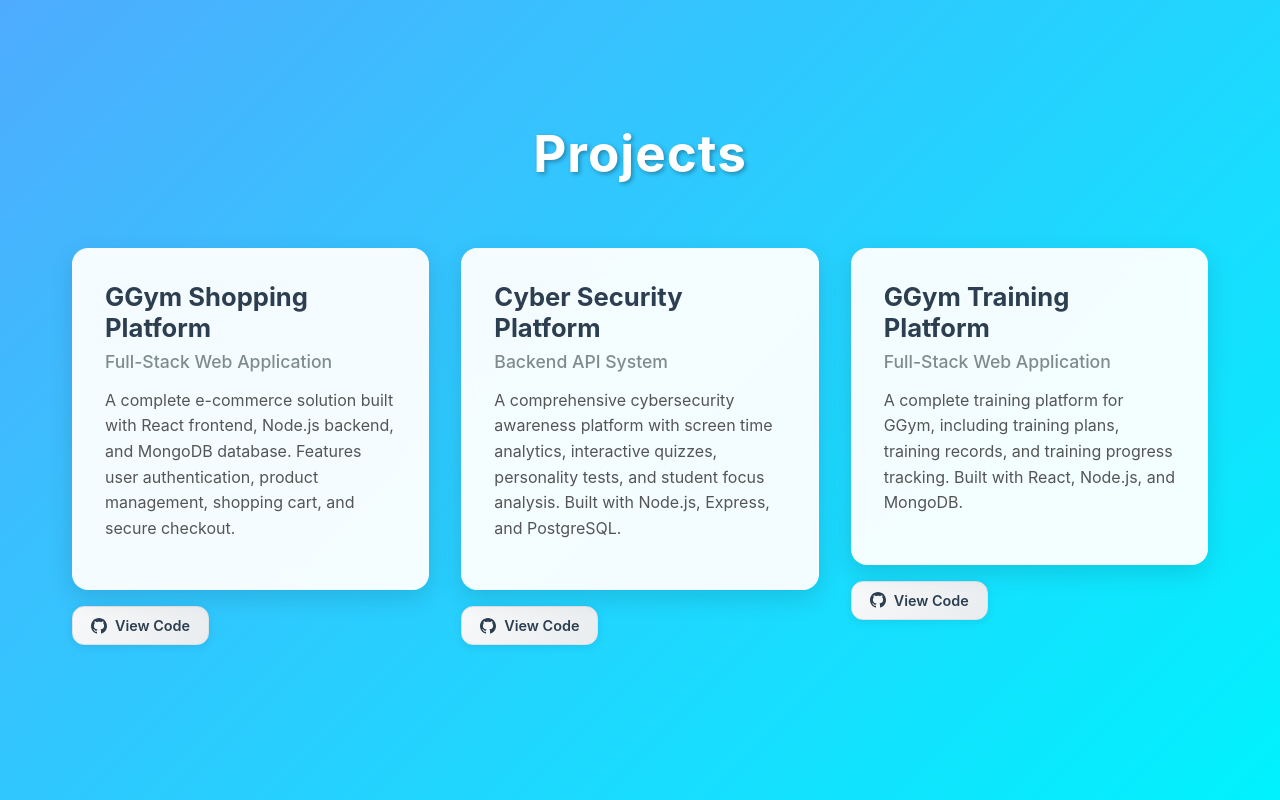
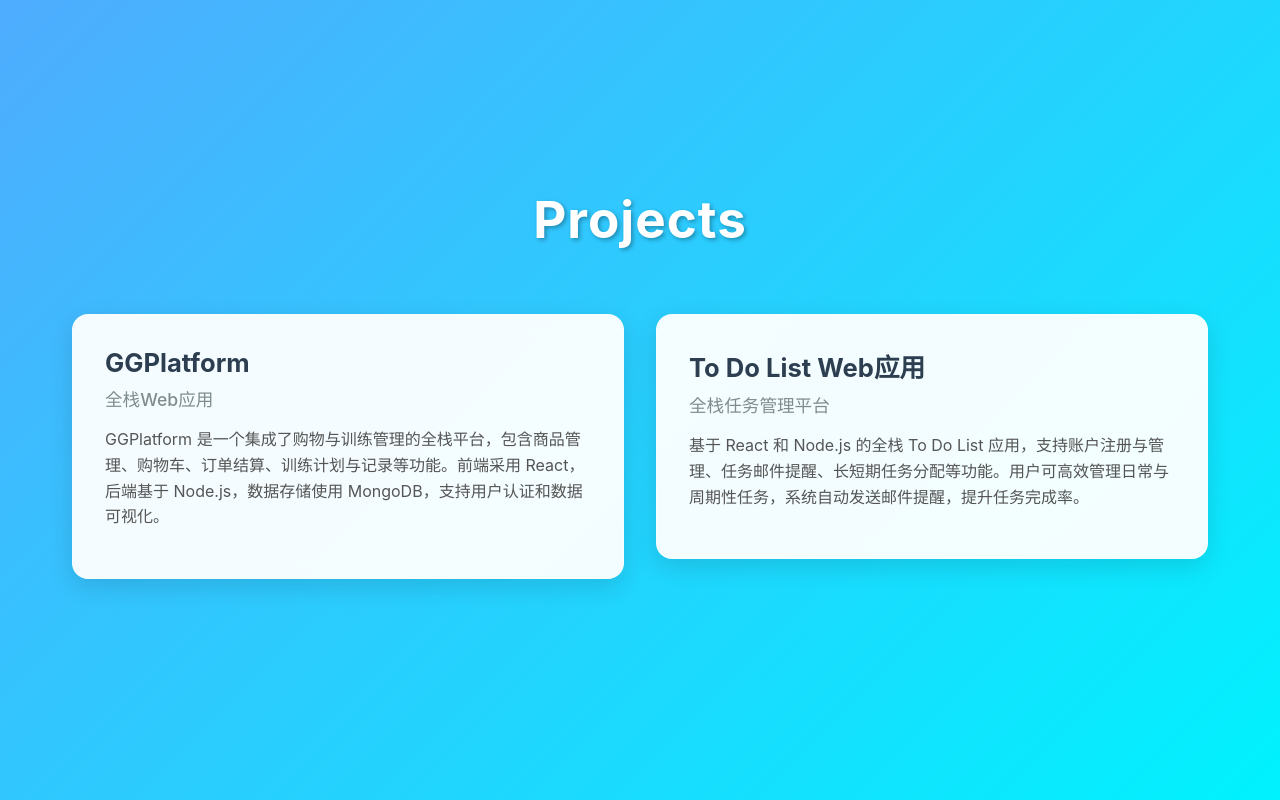
Before and after one commit to StartAt2023/resume-web, a React (Create React App) app: page / in a window 1280 px wide. Shown: the part 2412-3212 px from the top of the page. Built offline with nearby package versions, Linux system fonts and the light colour scheme.

Commit message:
Update Home.tsx

```diff
--- a/src/pages/Home.tsx
+++ b/src/pages/Home.tsx
@@ -502,7 +502,7 @@
         <ProjectGrid>
           <ProjectContainer>
             <ProjectCard
-              href="https://e-commerce-order-processing-system.vercel.app/"
+              href="https://g-gym-platform.vercel.app/"
               target="_blank"
               rel="noopener noreferrer"
               initial={{ y: 50, opacity: 0 }}
@@ -510,26 +510,14 @@
               viewport={{ once: true }}
               transition={{ duration: 0.8, delay: 0.2 }}
             >
-              <h3>GGym Shopping Platform</h3>
-              <h4>Full-Stack Web Application</h4>
-              <p>A complete e-commerce solution built with React frontend, Node.js backend, and MongoDB database. Features user authentication, product management, shopping cart, and secure checkout.</p>
+              <h3>GGPlatform</h3>
+              <h4>全栈Web应用</h4>
+              <p>GGPlatform 是一个集成了购物与训练管理的全栈平台，包含商品管理、购物车、订单结算、训练计划与记录等功能。前端采用 React，后端基于 Node.js，数据存储使用 MongoDB，支持用户认证和数据可视化。</p>
             </ProjectCard>
-            <GitHubLink
-              href="https://github.com/StartAt2023/GGym-Frontend"
-              target="_blank"
-              rel="noopener noreferrer"
-              whileHover={{ scale: 1.05 }}
-              whileTap={{ scale: 0.95 }}
-            >
-              <svg viewBox="0 0 24 24" fill="currentColor">
-                <path d="M12 0c-6.626 0-12 5.373-12 12 0 5.302 3.438 9.8 8.207 11.387.599.111.793-.261.793-.577v-2.234c-3.338.726-4.033-1.416-4.033-1.416-.546-1.387-1.333-1.756-1.333-1.756-1.089-.745.083-.729.083-.729 1.205.084 1.839 1.237 1.839 1.237 1.07 1.834 2.807 1.304 3.492.997.107-.775.418-1.305.762-1.604-2.665-.305-5.467-1.334-5.467-5.931 0-1.311.469-2.381 1.236-3.221-.124-.303-.535-1.524.117-3.176 0 0 1.008-.322 3.301 1.23.957-.266 1.983-.399 3.003-.404 1.02.005 2.047.138 3.006.404 2.291-1.552 3.297-1.23 3.297-1.23.653 1.653.242 2.874.118 3.176.77.84 1.235 1.911 1.235 3.221 0 4.609-2.807 5.624-5.479 5.921.43.372.823 1.102.823 2.222v3.293c0 .319.192.694.801.576 4.765-1.589 8.199-6.086 8.199-11.386 0-6.627-5.373-12-12-12z"/>
-              </svg>
-              View Code
-            </GitHubLink>
           </ProjectContainer>
           <ProjectContainer>
             <ProjectCard
-              href="https://fit5120mainprojecttp20backend.onrender.com"
+              href="#"
               target="_blank"
               rel="noopener noreferrer"
               initial={{ y: 50, opacity: 0 }}
@@ -537,49 +525,10 @@
               viewport={{ once: true }}
               transition={{ duration: 0.8, delay: 0.3 }}
             >
-              <h3>Cyber Security Platform</h3>
-              <h4>Backend API System</h4>
-              <p>A comprehensive cybersecurity awareness platform with screen time analytics, interactive quizzes, personality tests, and student focus analysis. Built with Node.js, Express, and PostgreSQL.</p>
+              <h3>To Do List Web应用</h3>
+              <h4>全栈任务管理平台</h4>
+              <p>基于 React 和 Node.js 的全栈 To Do List 应用，支持账户注册与管理、任务邮件提醒、长短期任务分配等功能。用户可高效管理日常与周期性任务，系统自动发送邮件提醒，提升任务完成率。</p>
             </ProjectCard>
-            <GitHubLink
-              href="https://github.com/StartAt2023/fit5120MainProjectTP20Backend"
-              target="_blank"
-              rel="noopener noreferrer"
-              whileHover={{ scale: 1.05 }}
-              whileTap={{ scale: 0.95 }}
-            >
-              <svg viewBox="0 0 24 24" fill="currentColor">
-                <path d="M12 0c-6.626 0-12 5.373-12 12 0 5.302 3.438 9.8 8.207 11.387.599.111.793-.261.793-.577v-2.234c-3.338.726-4.033-1.416-4.033-1.416-.546-1.387-1.333-1.756-1.333-1.756-1.089-.745.083-.729.083-.729 1.205.084 1.839 1.237 1.839 1.237 1.07 1.834 2.807 1.304 3.492.997.107-.775.418-1.305.762-1.604-2.665-.305-5.467-1.334-5.467-5.931 0-1.311.469-2.381 1.236-3.221-.124-.303-.535-1.524.117-3.176 0 0 1.008-.322 3.301 1.23.957-.266 1.983-.399 3.003-.404 1.02.005 2.047.138 3.006.404 2.291-1.552 3.297-1.23 3.297-1.23.653 1.653.242 2.874.118 3.176.77.84 1.235 1.911 1.235 3.221 0 4.609-2.807 5.624-5.479 5.921.43.372.823 1.102.823 2.222v3.293c0 .319.192.694.801.576 4.765-1.589 8.199-6.086 8.199-11.386 0-6.627-5.373-12-12-12z"/>
-              </svg>
-              View Code
-            </GitHubLink>
-          </ProjectContainer>
-          <ProjectContainer>
-            <ProjectCard
-              href="https://g-gym-platform.vercel.app/"
-              target="_blank"
-              rel="noopener noreferrer"
-              initial={{ y: 50, opacity: 0 }}
-              whileInView={{ y: 0, opacity: 1 }}
-              viewport={{ once: true }}
-              transition={{ duration: 0.8, delay: 0.4 }}
-            >
-              <h3>GGym Training Platform</h3>
-              <h4>Full-Stack Web Application</h4>
-              <p>A complete training platform for GGym, including training plans, training records, and training progress tracking. Built with React, Node.js, and MongoDB.</p>
-            </ProjectCard>
-            <GitHubLink
-              href="https://github.com/StartAt2023/GGymPlatform"
-              target="_blank"
-              rel="noopener noreferrer"
-              whileHover={{ scale: 1.05 }}
-              whileTap={{ scale: 0.95 }}
-            >
-              <svg viewBox="0 0 24 24" fill="currentColor">
-                <path d="M12 0c-6.626 0-12 5.373-12 12 0 5.302 3.438 9.8 8.207 11.387.599.111.793-.261.793-.577v-2.234c-3.338.726-4.033-1.416-4.033-1.416-.546-1.387-1.333-1.756-1.333-1.756-1.089-.745.083-.729.083-.729 1.205.084 1.839 1.237 1.839 1.237 1.07 1.834 2.807 1.304 3.492.997.107-.775.418-1.305.762-1.604-2.665-.305-5.467-1.334-5.467-5.931 0-1.311.469-2.381 1.236-3.221-.124-.303-.535-1.524.117-3.176 0 0 1.008-.322 3.301 1.23.957-.266 1.983-.399 3.003-.404 1.02.005 2.047.138 3.006.404 2.291-1.552 3.297-1.23 3.297-1.23.653 1.653.242 2.874.118 3.176.77.84 1.235 1.911 1.235 3.221 0 4.609-2.807 5.624-5.479 5.921.43.372.823 1.102.823 2.222v3.293c0 .319.192.694.801.576 4.765-1.589 8.199-6.086 8.199-11.386 0-6.627-5.373-12-12-12z"/>
-              </svg>
-              View Code
-            </GitHubLink>
           </ProjectContainer>
         </ProjectGrid>
       </Section>
```
